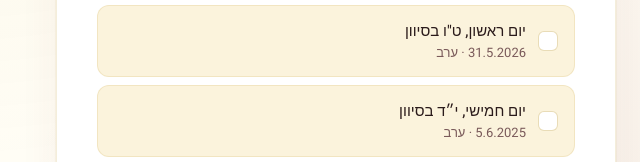
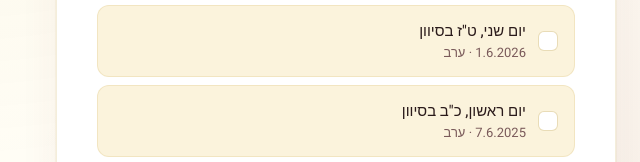
Before and after one commit to rachel0507/ahuva50, a plain HTML site: page index.html in a window 1280 px wide. Shown: the part 637-799 px from the top of the page, 304-944 px from the left. Drawn offline with Linux system fonts and the light colour scheme; a web font is replaced by a local one.

Commit message:
Update index.html

```diff
--- a/index.html
+++ b/index.html
@@ -315,8 +315,8 @@
           <svg viewBox="0 0 12 10"><polyline points="1,5 4.5,8.5 11,1" stroke="white" stroke-width="2" fill="none" stroke-linecap="round" stroke-linejoin="round"/></svg>
         </div>
         <div class="option-text">
-          <div class="option-main">יום ראשון, ט"ו בסיוון</div>
-          <div class="option-sub">31.5.2026 · ערב</div>
+          <div class="option-main">יום שני, ט"ז בסיוון</div>
+          <div class="option-sub">1.6.2026 · ערב</div>
         </div>
       </label>
 
@@ -326,8 +326,8 @@
           <svg viewBox="0 0 12 10"><polyline points="1,5 4.5,8.5 11,1" stroke="white" stroke-width="2" fill="none" stroke-linecap="round" stroke-linejoin="round"/></svg>
         </div>
         <div class="option-text">
-          <div class="option-main">יום חמישי, י״ד בסיוון</div>
-          <div class="option-sub">5.6.2025 · ערב</div>
+          <div class="option-main">יום ראשון, כ"ב בסיוון</div>
+          <div class="option-sub">7.6.2025 · ערב</div>
         </div>
       </label>
 
```
